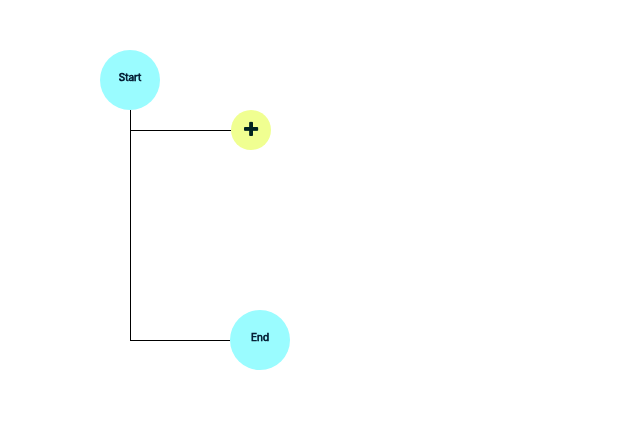
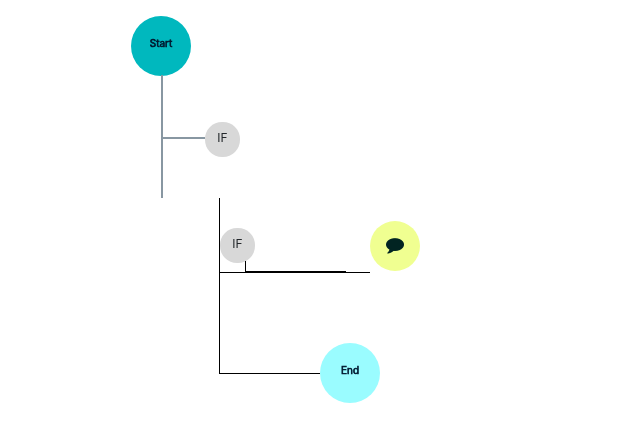
Before and after one commit to abhiWinjit/Dynamic-Graph, an Angular app: page / in a window 1280 px wide. Shown: the top 442 px of the page, without its empty margins (0-640 px from the left). Built offline with nearby package versions, Linux system fonts and the light colour scheme.

Commit message:
Trying new Approach

```diff
--- a/src/app/Graph/dyanamic-graph/dyanamic-graph.component.css
+++ b/src/app/Graph/dyanamic-graph/dyanamic-graph.component.css
@@ -8,11 +8,11 @@
   line-height: 1.42;
   border-radius: 30px;
   color: rgb(0, 25, 48);
-  background-color: #9afcff;
+  background-color: #00b8be;
   border-color: rgb(0, 25, 48);
-  margin-left: 0px;
+  /* margin-left: 0px;
   margin-top: 50px;
-  margin-bottom: 0px;
+  margin-bottom: 0px; */
 }
 
 .btn-circle-end {
@@ -34,25 +34,45 @@
 
 .vl {
   border-left: 1.5px solid rgb(0, 0, 0);
-  height: 230px;
+  height: auto;
   margin-left: 30px;
 }
 
-.vb {
+.vl-message {
+  border-left: 1.5px solid rgb(0, 0, 0);
+  height: auto;
+  margin-left: 25px;
+  margin-top: 15px;
+}
+
+.vl-add {
+  border-left: 1.5px solid rgb(0, 0, 0);
+  height: auto;
+  margin-left: 30px;
+}
+
+.hl {
   border-bottom: 1.5px solid rgb(0, 0, 0);
   width: 100px;
-  margin-top: 0px;
-  margin-left: 30px;
+  margin-top: 100px;
+  margin-left: -15px;
   margin-right: 0px;
 }
 
-.vb-add {
+.hl-add {
   border-bottom: 1.5px solid rgb(0, 0, 0);
   width: 100px;
-  margin-top: 0px;
+  margin-top: 10px;
   margin-left: 0px;
   margin-right: 0px;
+}
 
+.hl-message {
+  border-bottom: 1.5px solid rgb(0, 0, 0);
+  width: 150px;
+  margin-top: 10px;
+  margin-left: 0px;
+  margin-right: auto;
 }
 
 .btn-circle-add {
@@ -66,7 +86,7 @@
   color: rgb(166, 212, 255);
   background-color: #f0ff91;
   border-color: #d7e27f;
-  margin-left: 100px;
+  margin-left: auto;
   margin-bottom: -20px;
 }
 
@@ -89,6 +109,10 @@
   line-height: 1.42;
   border-radius: 17px;
   background-color: rgb(216, 216, 216);
+  margin-bottom: -42.5px;
+  margin-left: 0px;
+  margin-top: 30px;
+  z-index: 1;
 }
 
 .btn-circle-message {
@@ -102,6 +126,16 @@
   color: rgb(166, 212, 255);
   background-color: #f0ff91;
   border-color: #d7e27f;
+  margin-left: 150px;
+  margin-bottom: -25px;
+  margin-right: auto;
+
+  /* margin-left: 0px;
+  margin-top: 50px;
+  margin-bottom: 0px; */
+
+  /* -webkit-text-stroke-width: medium;
+  margin-bottom: 0px; */
 }
 
 div.vertical-line {
@@ -121,3 +155,111 @@ i {
   color: #012422;
   font-size: 18px;
 }
+
+.row {
+  margin: auto;
+}
+
+div {
+  display: block;
+}
+
+.node-children {
+  margin: 0 32px 32px 34px;
+  list-style: none;
+}
+
+ul {
+  display: block;
+  list-style-type: disc;
+  margin-block-start: 1em;
+  margin-block-end: 1em;
+  margin-inline-start: 0px;
+  margin-inline-end: 0px;
+  padding-inline-start: 40px;
+}
+
+.start {
+  position: relative;
+  display: flex;
+  margin: 16px;
+}
+
+.start::after {
+  content: '';
+  display: block;
+  border-left: 2px solid #8897a2;
+  width: 0;
+  height: 0;
+  left: 30px;
+  top: 77px;
+  padding: 16px 0;
+  position: absolute;
+
+  /* content: '';
+  display: block;
+  border-left: 2px solid #8897a2;
+  width: 0;
+  height: 0;
+  left: 11px;
+  top: 32px;
+  padding: 16px 0;
+  position: absolute; */
+}
+
+li {
+  display: list-item;
+  text-align: -webkit-match-parent;
+}
+
+.node-container {
+  position: relative;
+  margin: 0 0 16px 16px;
+}
+
+.node-container::before {
+  content: '';
+  position: absolute;
+  display: block;
+  border-left: 2px solid #8897a2;
+  color: #41d6c3;
+  width: 0;
+  height: 18px;
+  left: -44px;
+  top: -17px;
+}
+
+.node-container::after {
+  content: '';
+  position: absolute;
+  display: block;
+  border-left: 2px solid #8897a2;
+  width: 0;
+  height: 100%;
+  left: -44px;
+  top: 16px;
+}
+
+.node {
+  position: relative;
+  display: flex;
+  outline: none;
+  width: 460px;
+  background-color: #fff;
+  height: 90px;
+}
+
+.node::before {
+  content: '';
+  display: block;
+  border-bottom: 2px solid #8897a2;
+  border-left: 2px solid #8897a2;
+  border-bottom-left-radius: 1%;
+  width: 150px;
+  height: 47px;
+  left: -44px;
+  top: 0;
+  padding: 0;
+  position: absolute;
+  z-index: -1;
+}
--- a/src/app/Graph/dyanamic-graph/dyanamic-graph.component.html
+++ b/src/app/Graph/dyanamic-graph/dyanamic-graph.component.html
@@ -1,22 +1,50 @@
 <div class="container">
   <div class="row">
+    <!-- <div class="col-md-12">
+      <div class="row"> -->
     <div class="col-md-12">
-      <div class="row">
-        <div class="col-md-12">
-          <div class="btn-circle-start">Start</div>
-          <div class="vl">
-            <div class="vb-add">
-              <div class="btn-circle-add"><i class="fa fa-plus"></i></div>
+
+      <div class="start">
+        <div class="btn-circle-start">Start</div>
+        <h3></h3>
+      </div>
+      <ul class="node-children">
+        <li class="child">
+          <div class="node-container">
+            <div class="node">
+              <div class="btn-circle-condition">IF</div>
+            </div>
+          </div>
+        </li>
+        <div class="vl">
+          <div class="row">
+            <div class="hl-message">
+              <div class="btn-circle-condition">IF</div>
+              <!-- <div class="row"> -->
+              <div class="btn-circle-message"><i class="fa fa-comment"></i></div>
+              <div class="vl-message">
+                <div class="row">
+                  <div class="hl-add">
+                  </div>
+                </div>
+                <!-- </div> -->
+              </div>
+              <!-- </div> -->
+              <!-- <div class="btn-circle-add"><i class="fa fa-plus"></i></div> -->
             </div>
           </div>
           <div class="row">
             <div class="col-md-12">
-              <div class="vb">
+              <div class="hl">
                 <div class="btn-circle-end">End</div>
               </div>
             </div>
           </div>
         </div>
-      </div>
+
+      </ul>
     </div>
+    <!-- </div>
+    </div> -->
   </div>
+</div>
```
